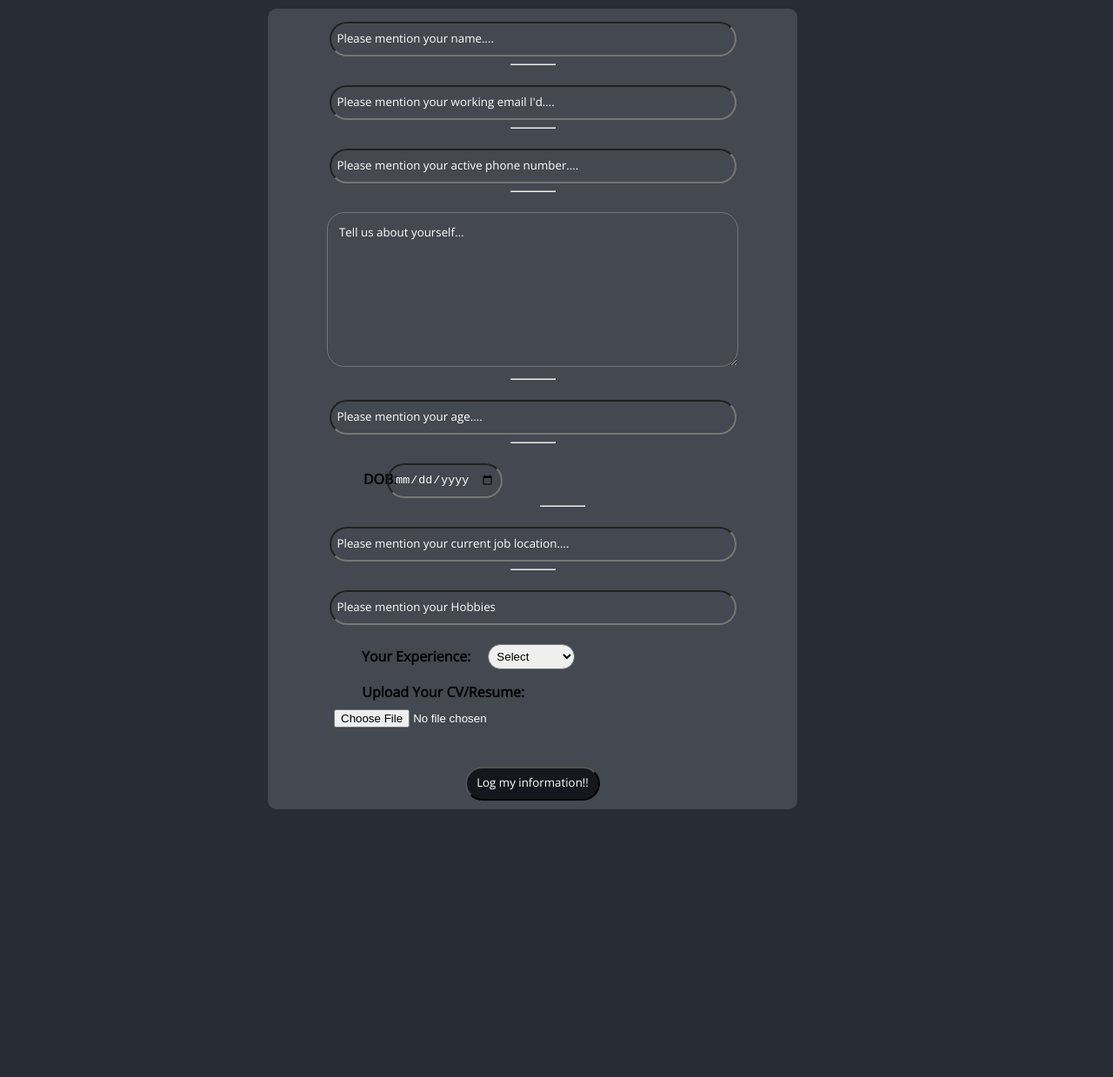
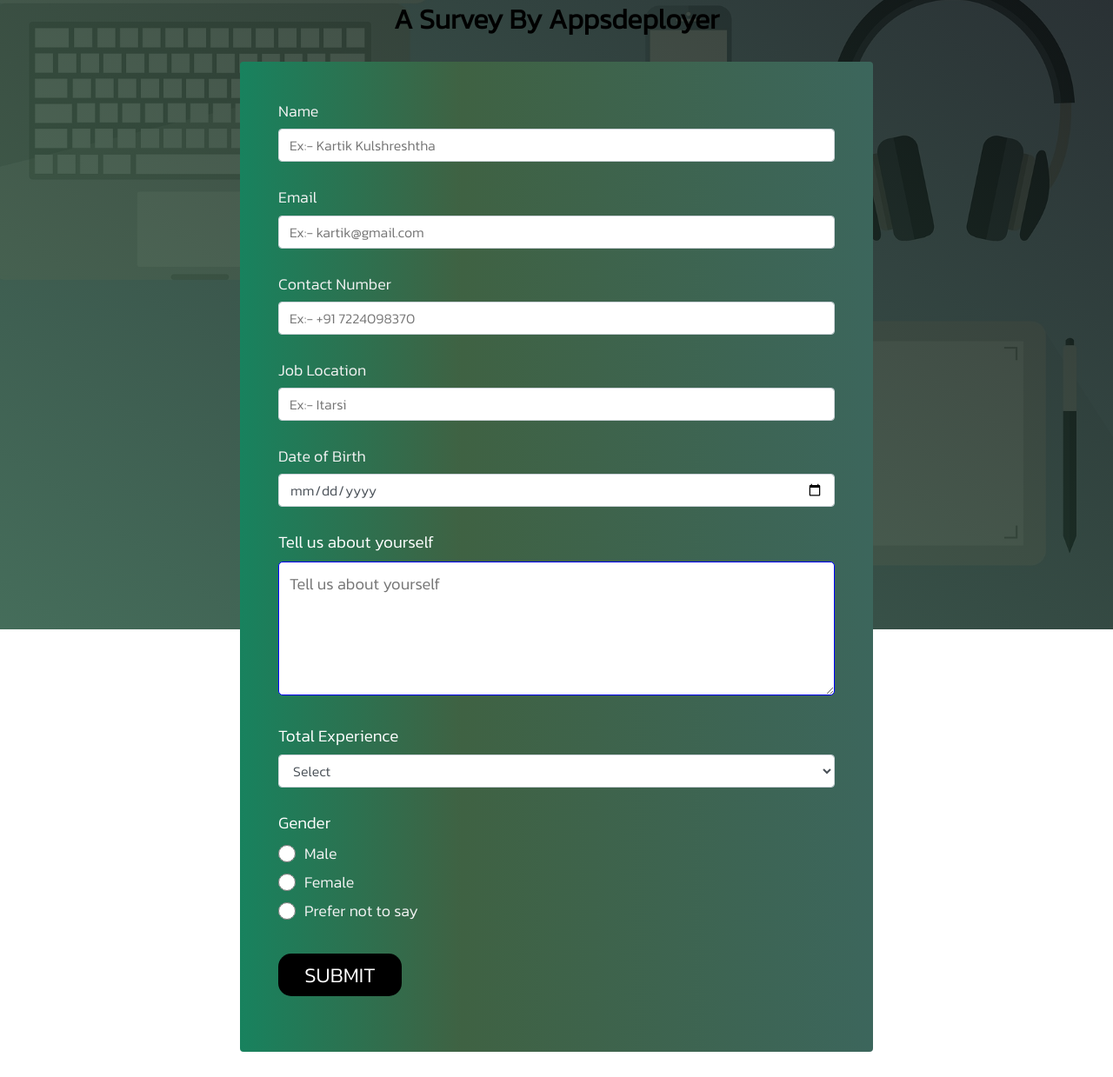
Before and after one commit to Kartik-appsdeployer/Task-2-Basics-of-HTML-and-CSS, a plain HTML site: page index.html in a window 1280 px wide. Shown: the part 76-1315 px from the top of the page at 87% size. Before the commit the page ends 1015 px from the top, so only its background shows below. Drawn offline with nearby package versions, Linux system fonts and the light colour scheme.

Commit message:
Updated survey form

```diff
--- a/index.html
+++ b/index.html
@@ -2,113 +2,241 @@
 <html lang="en">
 <head>
     <meta charset="UTF-8">
-    <meta http-equiv="X-UA-Compatible" content="IE=edge">
     <meta name="viewport" content="width=device-width, initial-scale=1.0">
-    <link href="https://fonts.googleapis.com/css2?family=Open+Sans&display=swap" rel="stylesheet">
-    <title>Document</title>
+    <link href="https://fonts.googleapis.com/css2?family=Kanit:wght@300&display=swap" rel="stylesheet">
+    <title>Survey By Appsdeployer</title>
 </head>
 <style>
+    @import url('https://fonts.googleapis.com/css2?family=Poppins&display=swap');
+
+:root{
+    --color-white:#f3f3f3;
+    --color-darkblue:#423d66;
+    --color-darkblue-alpha: linear-gradient(90deg, rgba(24,130,94,1) 0%, rgba(63,98,67,1) 35%, rgba(60,102,92,1) 100%);
+}
+*,*::before,*::after{
+    box-sizing: border-box;
+}
 body{
-        background-color: #282c34;
-        font-family: 'Open Sans', sans-serif;
+    font-family: 'Kanit';
+    font-weight: 400;
+    line-height: 1.4;
+    color: var(--color-white);
+    margin: 0;
+}
+body::before{
+    content: '';
+    position: fixed;
+    top: 0;
+    left: 0;
+    height: 100%;
+    width: 100%;
+    z-index: -1;
+    background: var(--color-darkblue);
+    background-image: linear-gradient(215deg,rgba(5, 6, 6, 0.8),rgba(41, 85, 56, 0.8)),url(/Pictures.jpg);
+    background-size: cover;
+    background-repeat: no-repeat;
+    background-position: center;
+}
+#title{
+    color: black;
+    font-weight: 600;
+
+
+}
+h1{
+    font-weight: 400;
+    line-height: 1.2;
+}
+p{
+    font-size: 1.125rem;
+}
+h1,p{
+    margin-top: 0;
+    margin-bottom: 0.5rem;
+}
+label{
+    display: flex;
+    align-items: center;
+    font-size: 1.125rem;
+    margin-bottom: 0.5rem;
+}
+
+input,button,select,textarea{
+    margin: 0;
+    font-family: inherit;
+    font-size: inherit;
+    line-height: inherit;
 }
 .container{
-        text-align: center;
-        background-color: #434851;
-        margin-left: 300px;
-        margin-right: 355px;
-        border-radius: 10px;
-    }
-    hr{
-        width: 50px;
-    }
-    h1{
-        text-align: center;
-        color: white;
-    }
-    input[type=text] {
-        transition: width 0.4s ease-in-out;
+    width: 100%;
+    margin: 3.125rem auto 0 auto;
+    padding:1.8rem 1rem;
 }
 
-    input[type=text]:focus {
-    width: 90%;
+.header{
+    padding: 0 0.625rem;
+    margin-bottom: 1.875rem;
+    text-align: center;
 }
-    input{
-        border-radius: 50px;
-        margin-top: 15px;
-        width: 450px;
-        height: 22px;
-        padding: 7px;
-        background: transparent;
+#description{
+    font-style: italic;
+    font-weight: 200;
+    text-shadow: 1px 1px 1px rgba(0,0,0,0.4);
+
+}
+.clue{
+    margin-left: 0.25rem;
+    font-size: 0.9rem;
+    color: #e4e4e4;
+}
+#quest{
     color: white;
+    font-size: 19px;
 }
-    input::placeholder{
-        color: white;
-        font-family: 'Open Sans', sans-serif;
-    }
-    #Submit{
-        width: 155px;
-        height: 30px;
-        margin-bottom: 10px;
-        background-color: #14171b;
-        font-family: 'Open Sans', sans-serif;
-        padding-bottom: 28px;
-    }
-    input[id=submit] {
-        transition: width 0.4s ease-in-out;
+form{
+    background: var(--color-darkblue-alpha);
+    border-radius: 0.25rem;
 }
 
-    input[id=submit]:hover {
-    width: 90%;
+@media (min-width: 480px){
+    form{
+        padding: 2.5rem;
     }
-    #Area{
-        border-radius: 20px;
-        margin-top: 15px;
-        width: 445px;
-        padding: 13px;
-        background: transparent;
+}
+.form-group{
+    margin: 0 auto 1.25rem auto;
+    padding: 0.25rem;
+}
+.formControl{
+    display: block;
+    width: 100%;
+    height: 2.375rem;
+    padding: 0.375rem 0.75rem;
+    color: #495057;
+    background-color: #fff;
+    background-clip: padding-box;
+    border: 1px solid #ced4da;
+    border-radius: 0.25rem;
+    transition: border-color 0.15s ease-in-out,box-shadow 0.15s ease-in-out;
+}
+.formControl:focus{
+    border-color:blue;
+    outline: 0;
+    box-shadow:0 0 0 0.2rem rgba(7, 8, 8, 0.25)
+}
+.inputRadio,
+.checkbox
+{
+    display: inline-block;
+    margin-right: 0.625rem;
+    min-height: 1.25rem;
+    min-width: 1.25rem;
+
+}
+.textarea{
+    width: 100%;
+    padding: 0.75rem;
+    font-size: 1.15rem;
+    outline: none;
+    border-color: blue;
+    border-radius: 5px;
+}
+.btn{
+    display: block;
+    width: 100%;
+    padding:0.5rem 0.75rem;
+    background: var(--color-green);
+    color: inherit;
+    border-radius: 15px;
+    cursor: pointer;
+    outline: none;
+    text-transform: uppercase;
+    font-size: 1.5rem;
+    color: blue;
+    border: none;
+}
+
+@media (min-width:576px){
+    .container{
+        max-width: 540px;
+    }
+}
+@media (min-width:800px){
+    .container{
+        max-width: 760px;
+    }
+}
+#submit{
+    background-color: #000000;
+    width: 142px;
     color: white;
-    }
-    #Area::placeholder{
-        color: white;
-        font-family: 'Open Sans', sans-serif;
 }
 </style>
 <body>
-    <form action="">
-        <h1>A Survey form by Appsdeployer</h1>
-        <div class="container">
-            <input id="Name" type="text" name="Name" title="Kindly enter your name" placeholder="Please mention your name....">
-            <hr>
-            <input type="text" name="Email" title="Kindly enter your mail Id" placeholder="Please mention your working email I'd....">
-            <hr>
-            <input type="text" name="PhoneNumber" title="Kindly enter your phone number" placeholder="Please mention your active phone number....">
-            <hr>
-            <textarea name="" id="Area" cols="30" rows="10" placeholder="Tell us about yourself..."></textarea>
-            <hr>
-            <input type="text" name="Age" title="Kindly enter your Age" placeholder="Please mention your age....">
-            <hr>
-            <p style="float: left; margin-left: 110px; font-weight: bold; margin-top: 22px;">DOB: </p> <input style="width: 115px; margin-left: -350px" class="Field" type="date" name="" id="">
-            <hr style="margin-left: 313px;">
-            <input type="text" name="JobLocation" title="Kindly enter your Job location" placeholder="Please mention your current job location....">
-            <hr>
-            <input type="text" id="Taste" name="Taste" title="Kindly enter your Taste" placeholder="Please mention your Hobbies">
-
-            <br><p style="float: left; margin-left: 108px; background: transparent; margin-top: 25px; font-weight: bold;">Your Experience:</p>
-            <br>
-            <select style="float: left; margin-left: 20px; padding: 5px; width: 100px; border-radius: 50px;" value="Select">
-                <option value="Select">Select</option>
-                <option value="<1"><1 Years</option>
+    <div class="container ">
+        <header class="header">
+            <h1 id="title">
+                A Survey By Appsdeployer
+            </h1>
+        </header>
+        <form action="" id="survey-form">
+            <div class="form-group">
+                <label for="name">Name</label>
+                <input type="text" name="name" id="name" class="formControl" placeholder="Ex:- Kartik Kulshreshtha" required>
+            </div>
+            <div class="form-group">
+                <label for="email">Email</label>
+                <input type="email" name="email" id="email" class="formControl" placeholder="Ex:- kartik@gmail.com" required>
+            </div>
+            <div class="form-group">
+                <label for="phone">Contact Number</label>
+                <input type="number" name="phone" id="phone" class="formControl" placeholder="Ex:- +91 7224098370" required>
+            </div>
+            <div class="form-group">
+                <label for="address">Job Location <span class="clue"></span></label>
+                <input type="text" name="address" id="address" class="formControl" placeholder="Ex:- Itarsi">
+            </div>
+            <div class="form-group">
+                <label for="address">Date of Birth<span class="clue"></span></label>
+                <input type="date" name="address" id="address" class="formControl" placeholder="Ex:- 25/07/2002">
+            </div>
+            <div class="form-group">
+                <p id="quest">Tell us about yourself</p>
+                <textarea name="feedback"  cols="30" rows="5"  id="feedback" class="textarea" placeholder="Tell us about yourself"></textarea>
+            </div>
+            <div class="form-group">
+                <p id="quest">Total Experience</p>
+                <select name="role" required id="dropdown" class="formControl">
+                    <option value disabled selected >Select</option>
+                    <option value="<1">Less than a year</option>
                     <option value="2">2 Years</option>
                     <option value="3">3 Years</option>
                     <option value="4">4 Years</option>
-                <option value=">5">>5 Years</option>
+                    <option value=">5">More than 5 Years</option>
                 </select>
-            <br><p style="float: left; margin-left: -245px; font-weight: bold; margin-top: 22px;">Upload Your CV/Resume: </p><input style="margin-top: 27px; margin-left: -7px;" id="File" class="btn-warning" type="file" name="" id="">
-            <br>
-            <br>
-            <input id="Submit" style="cursor: pointer;" type="submit" class="btn-warning" value="Log my information!!">
+            </div>
+            <div class="form-group">
+                <p id="quest">Gender</p>
+                <label for="">
+                    <input type="radio" name="source" value="freinds"
+                    class="inputRadio">Male
+                </label>
+                <label for="">
+                    <input type="radio" name="source" value="tv-ads"
+                    class="inputRadio"
+                    >Female
+                </label>
+                <label for="">
+                    <input type="radio" name="source" value="social-media"
+                    class="inputRadio"
+                    >Prefer not to say
+                </label>
+            </div>
+            <div class="form-group">
+                <button type="submit" id="submit" class="btn">Submit</button>
             </div>
         </form>
+    </div>
 </body>
 </html>
```
Also changed, not shown: Pictures.jpg (added). Lines whose indentation alone changed are shown as unchanged.
